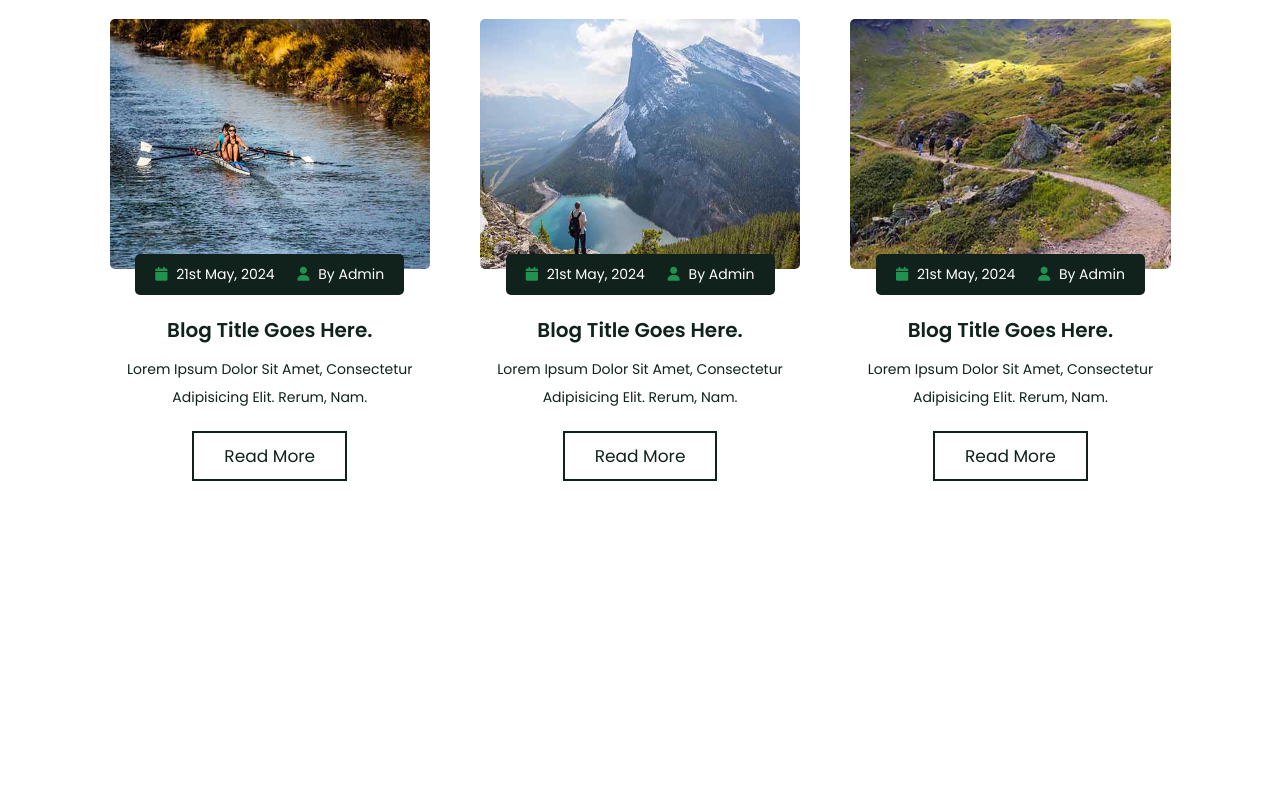
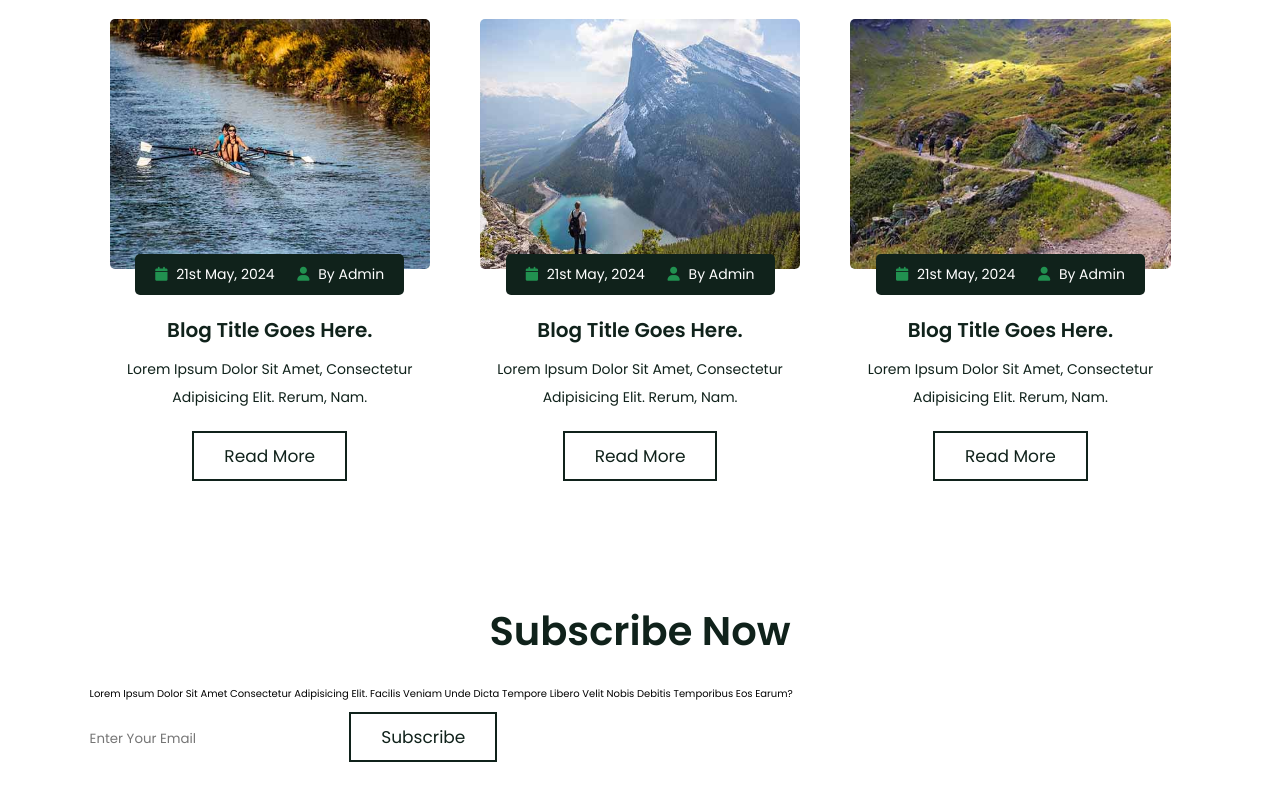
Before and after one commit to Abhishek-G06/Adventure-and-Tour-Website-using-SASS, a plain HTML site: page index.html in a window 1280 px wide. Shown: the part 5579-6391 px from the top of the page. Before the commit the page ends 6130 px from the top, so only its background shows below. Drawn offline with nearby package versions, Linux system fonts and the light colour scheme.

Commit message:
newsletter created

```diff
--- a/index.html
+++ b/index.html
@@ -670,6 +670,18 @@
       </div>
     </section>
 
+    <section class="newsletter">
+
+      <div class="content">
+        <h1 class="heading">subscribe now</h1>
+        <p>Lorem ipsum dolor sit amet consectetur adipisicing elit. Facilis veniam unde dicta tempore libero velit nobis debitis temporibus eos earum?</p>
+        <form action="#">
+          <input type="email" name="" placeholder="enter your email" id="" class="email">
+          <input type="submit" value="subscribe" class="btn">
+        </form>
+      </div>
+    </section>
+
 
     <script src="https://cdn.jsdelivr.net/npm/swiper@11/swiper-bundle.min.js"></script>
 
```
